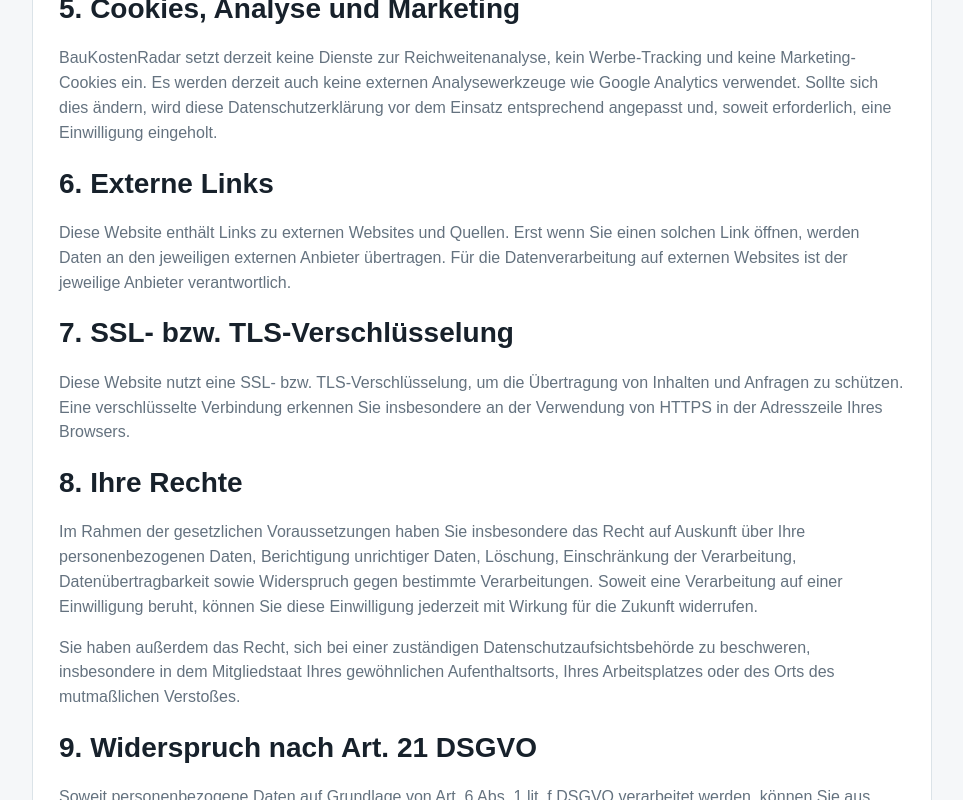
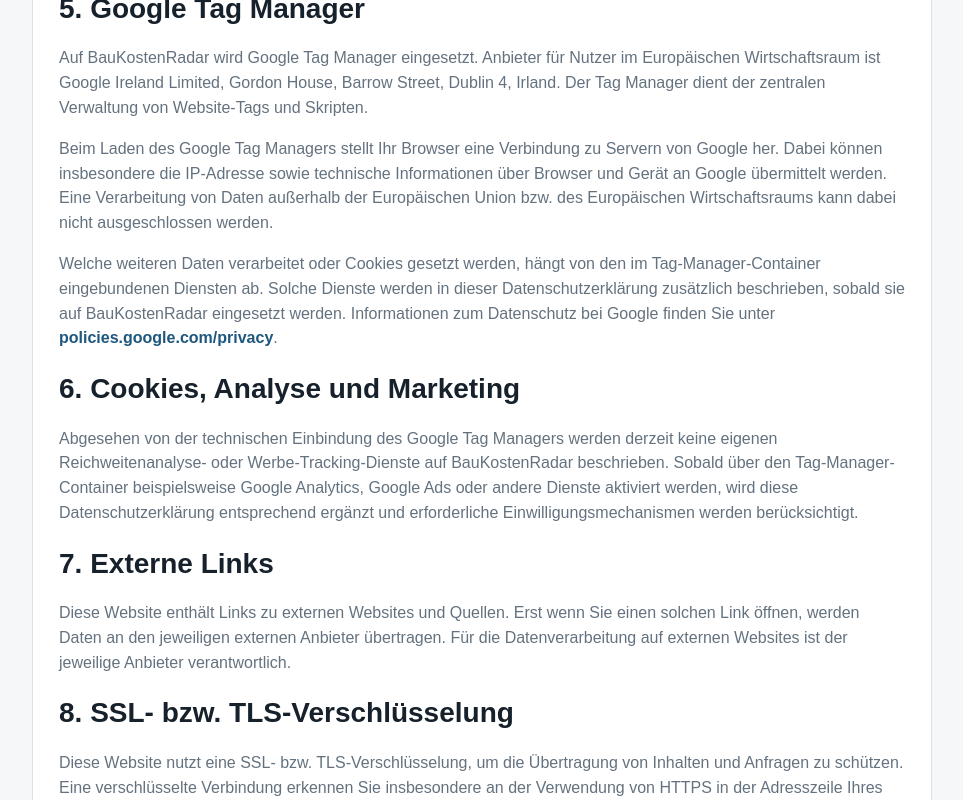
Before and after one commit to maxympaschenko-tech/baukostenradar-de, a Next.js app: page /datenschutz in a window 1280 px wide. Shown: the part 1460-2260 px from the top of the page, without its empty margins (158-1121 px from the left). Built offline with nearby package versions, Linux system fonts and the light colour scheme; no server answers.

Commit message:
Document Google Tag Manager in privacy policy

```diff
--- a/app/datenschutz/page.tsx
+++ b/app/datenschutz/page.tsx
@@ -81,29 +81,49 @@ export default function DatenschutzPage() {
             gesetzlichen Aufbewahrungspflichten entgegenstehen.
           </p>
 
-          <h2>5. Cookies, Analyse und Marketing</h2>
+          <h2>5. Google Tag Manager</h2>
           <p>
-            BauKostenRadar setzt derzeit keine Dienste zur Reichweitenanalyse, kein Werbe-Tracking und keine
-            Marketing-Cookies ein. Es werden derzeit auch keine externen Analysewerkzeuge wie Google Analytics
-            verwendet. Sollte sich dies ändern, wird diese Datenschutzerklärung vor dem Einsatz entsprechend
-            angepasst und, soweit erforderlich, eine Einwilligung eingeholt.
+            Auf BauKostenRadar wird Google Tag Manager eingesetzt. Anbieter für Nutzer im Europäischen
+            Wirtschaftsraum ist Google Ireland Limited, Gordon House, Barrow Street, Dublin 4, Irland.
+            Der Tag Manager dient der zentralen Verwaltung von Website-Tags und Skripten.
+          </p>
+          <p>
+            Beim Laden des Google Tag Managers stellt Ihr Browser eine Verbindung zu Servern von Google her.
+            Dabei können insbesondere die IP-Adresse sowie technische Informationen über Browser und Gerät an
+            Google übermittelt werden. Eine Verarbeitung von Daten außerhalb der Europäischen Union bzw. des
+            Europäischen Wirtschaftsraums kann dabei nicht ausgeschlossen werden.
+          </p>
+          <p>
+            Welche weiteren Daten verarbeitet oder Cookies gesetzt werden, hängt von den im Tag-Manager-Container
+            eingebundenen Diensten ab. Solche Dienste werden in dieser Datenschutzerklärung zusätzlich beschrieben,
+            sobald sie auf BauKostenRadar eingesetzt werden. Informationen zum Datenschutz bei Google finden Sie
+            unter <a className="textLink" href="https://policies.google.com/privacy" target="_blank" rel="noreferrer">policies.google.com/privacy</a>.
           </p>
 
-          <h2>6. Externe Links</h2>
+          <h2>6. Cookies, Analyse und Marketing</h2>
+          <p>
+            Abgesehen von der technischen Einbindung des Google Tag Managers werden derzeit keine eigenen
+            Reichweitenanalyse- oder Werbe-Tracking-Dienste auf BauKostenRadar beschrieben. Sobald über den
+            Tag-Manager-Container beispielsweise Google Analytics, Google Ads oder andere Dienste aktiviert werden,
+            wird diese Datenschutzerklärung entsprechend ergänzt und erforderliche Einwilligungsmechanismen werden
+            berücksichtigt.
+          </p>
+
+          <h2>7. Externe Links</h2>
           <p>
             Diese Website enthält Links zu externen Websites und Quellen. Erst wenn Sie einen solchen Link öffnen,
             werden Daten an den jeweiligen externen Anbieter übertragen. Für die Datenverarbeitung auf externen
             Websites ist der jeweilige Anbieter verantwortlich.
           </p>
 
-          <h2>7. SSL- bzw. TLS-Verschlüsselung</h2>
+          <h2>8. SSL- bzw. TLS-Verschlüsselung</h2>
           <p>
             Diese Website nutzt eine SSL- bzw. TLS-Verschlüsselung, um die Übertragung von Inhalten und Anfragen zu
             schützen. Eine verschlüsselte Verbindung erkennen Sie insbesondere an der Verwendung von HTTPS in der
             Adresszeile Ihres Browsers.
           </p>
 
-          <h2>8. Ihre Rechte</h2>
+          <h2>9. Ihre Rechte</h2>
           <p>
             Im Rahmen der gesetzlichen Voraussetzungen haben Sie insbesondere das Recht auf Auskunft über Ihre
             personenbezogenen Daten, Berichtigung unrichtiger Daten, Löschung, Einschränkung der Verarbeitung,
@@ -116,20 +136,20 @@ export default function DatenschutzPage() {
             Orts des mutmaßlichen Verstoßes.
           </p>
 
-          <h2>9. Widerspruch nach Art. 21 DSGVO</h2>
+          <h2>10. Widerspruch nach Art. 21 DSGVO</h2>
           <p>
             Soweit personenbezogene Daten auf Grundlage von Art. 6 Abs. 1 lit. f DSGVO verarbeitet werden, können
             Sie aus Gründen, die sich aus Ihrer besonderen Situation ergeben, jederzeit Widerspruch gegen die
             Verarbeitung einlegen. Wenden Sie sich hierzu an <a className="textLink" href={`mailto:${siteConfig.email}`}>{siteConfig.email}</a>.
           </p>
 
-          <h2>10. Automatisierte Entscheidungen</h2>
+          <h2>11. Automatisierte Entscheidungen</h2>
           <p>
             Eine ausschließlich automatisierte Entscheidungsfindung einschließlich Profiling im Sinne von Art. 22
             DSGVO findet auf BauKostenRadar derzeit nicht statt.
           </p>
 
-          <h2>11. Aktualisierung dieser Datenschutzerklärung</h2>
+          <h2>12. Aktualisierung dieser Datenschutzerklärung</h2>
           <p>
             Wir passen diese Datenschutzerklärung an, wenn sich die Website, eingesetzte Dienste oder rechtliche
             Anforderungen ändern. Stand dieser Datenschutzerklärung: August 2026.
```
